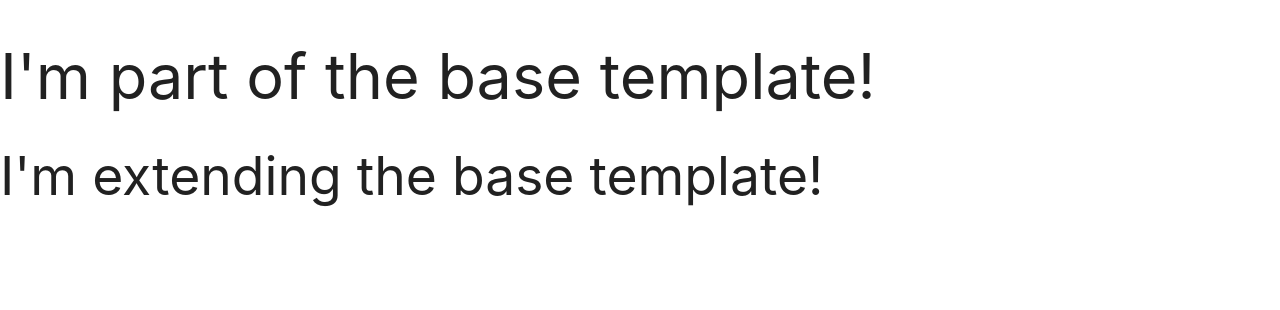
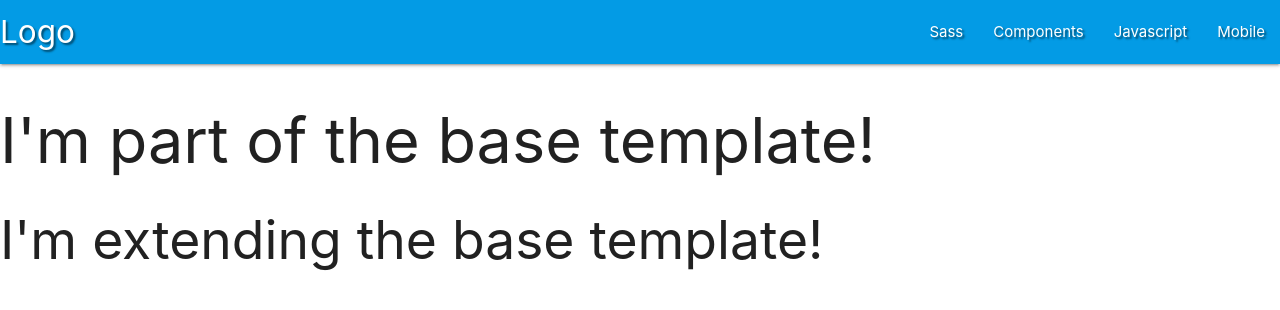
Before and after one commit to SabihaAfroze/Task_Manager, a Flask app: page / in a window 1280 px wide. Shown: the top 310 px of the page. Run offline with Flask 2, Linux system fonts and the light colour scheme; data that the repository does not hold is empty; some libraries are stand-ins or nearby versions.

Commit message:
navbar added to base.html

```diff
--- a/static/css/style.css
+++ b/static/css/style.css
@@ -1,3 +1,3 @@
-body{
-
+.text-shadow {
+    text-shadow: 2px 2px 2px rgba(0, 0, 0, 0.5);
 }
--- a/templates/base.html
+++ b/templates/base.html
@@ -1,27 +1,56 @@
 <!DOCTYPE html>
 <html lang="en">
+
 <head>
     <meta charset="UTF-8">
     <meta name="viewport" content="width=device-width, initial-scale=1.0">
     <link rel="stylesheet" href="https://cdnjs.cloudflare.com/ajax/libs/font-awesome/5.15.1/css/all.min.css"
-        integrity="sha512-+4zCK9k+qNFUR5X+cKL9EIR+ZOhtIloNl9GIKS57V1MyNsYpYcUrUeQc9vNfzsWfV28IaLL3i96P9sdNyeRssA==" crossorigin="anonymous" type="text/css"/>
-    <link rel="stylesheet" href="https://cdnjs.cloudflare.com/ajax/libs/materialize/1.0.0/css/materialize.min.css" type="text/css">
+        integrity="sha512-+4zCK9k+qNFUR5X+cKL9EIR+ZOhtIloNl9GIKS57V1MyNsYpYcUrUeQc9vNfzsWfV28IaLL3i96P9sdNyeRssA=="
+        crossorigin="anonymous" type="text/css" />
+    <link rel="stylesheet" href="https://cdnjs.cloudflare.com/ajax/libs/materialize/1.0.0/css/materialize.min.css"
+        type="text/css">
     <link rel="stylesheet" href="{{ url_for('static',filename='css/style.css')}}" type="text/css">
     {% block styles %}
     {% endblock %}
     <title>TASK MANAGER</title>
 </head>
+
 <body>
+    <header>
+        <!--top navbar-->
+        <nav class="nav-extended text-shadow light-blue darken-1">
+            <div class="nav-wrapper">
+                <a href="#!" class="brand-logo">Logo</a>
+                <a href="#" data-target="mobile-demo" class="sidenav-trigger right"><i class="fas fa-bars"></i></a>
+                <ul class="right hide-on-med-and-down">
+                    <li><a href="sass.html">Sass</a></li>
+                    <li><a href="badges.html">Components</a></li>
+                    <li><a href="collapsible.html">Javascript</a></li>
+                    <li><a href="mobile.html">Mobile</a></li>
+                </ul>
+            </div>
+        </nav>
+
+        <!--mobile side navbar-->
+        <ul class="sidenav" id="mobile-demo">
+            <li><a href="sass.html">Sass</a></li>
+            <li><a href="badges.html">Components</a></li>
+            <li><a href="collapsible.html">Javascript</a></li>
+            <li><a href="mobile.html">Mobile</a></li>
+        </ul>
+    </header>
     <h1>I'm part of the base template!</h1>
     {% block content %}
     {% endblock %}
 
     <script src="https://cdnjs.cloudflare.com/ajax/libs/jquery/3.5.1/jquery.min.js"
-        integrity="sha512-bLT0Qm9VnAYZDflyKcBaQ2gg0hSYNQrJ8RilYldYQ1FxQYoCLtUjuuRuZo+fjqhx/qtq/1itJ0C2ejDxltZVFg==" crossorigin="anonymous"></script>
+        integrity="sha512-bLT0Qm9VnAYZDflyKcBaQ2gg0hSYNQrJ8RilYldYQ1FxQYoCLtUjuuRuZo+fjqhx/qtq/1itJ0C2ejDxltZVFg=="
+        crossorigin="anonymous"></script>
     <script src="https://cdnjs.cloudflare.com/ajax/libs/materialize/1.0.0/js/materialize.min.js"></script>
     <script src="{{ url_for('static',filename='js/script.js')}}"></script>
     {% block scripts %}
     {% endblock %}
 
 </body>
+
 </html>
```
